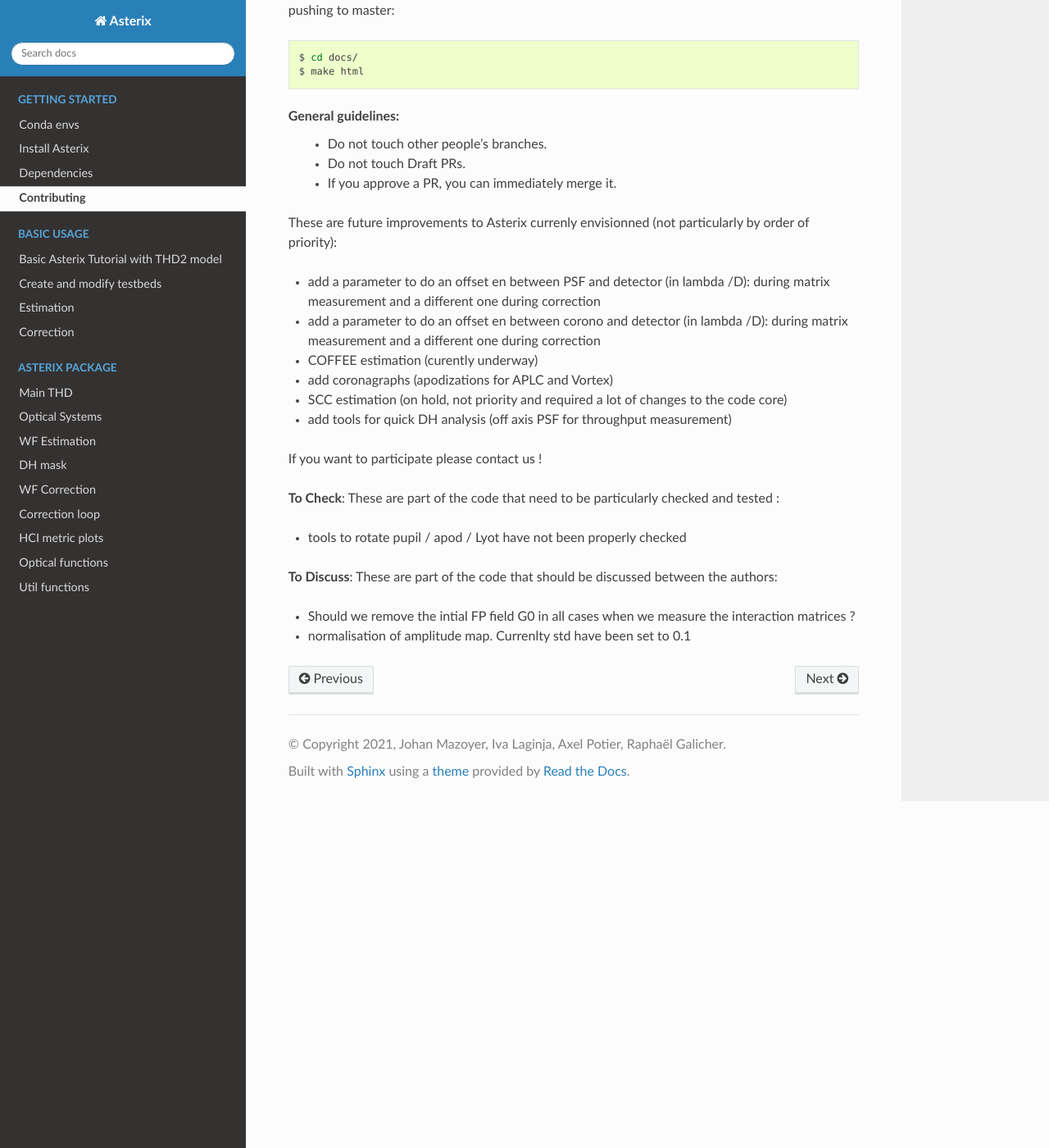
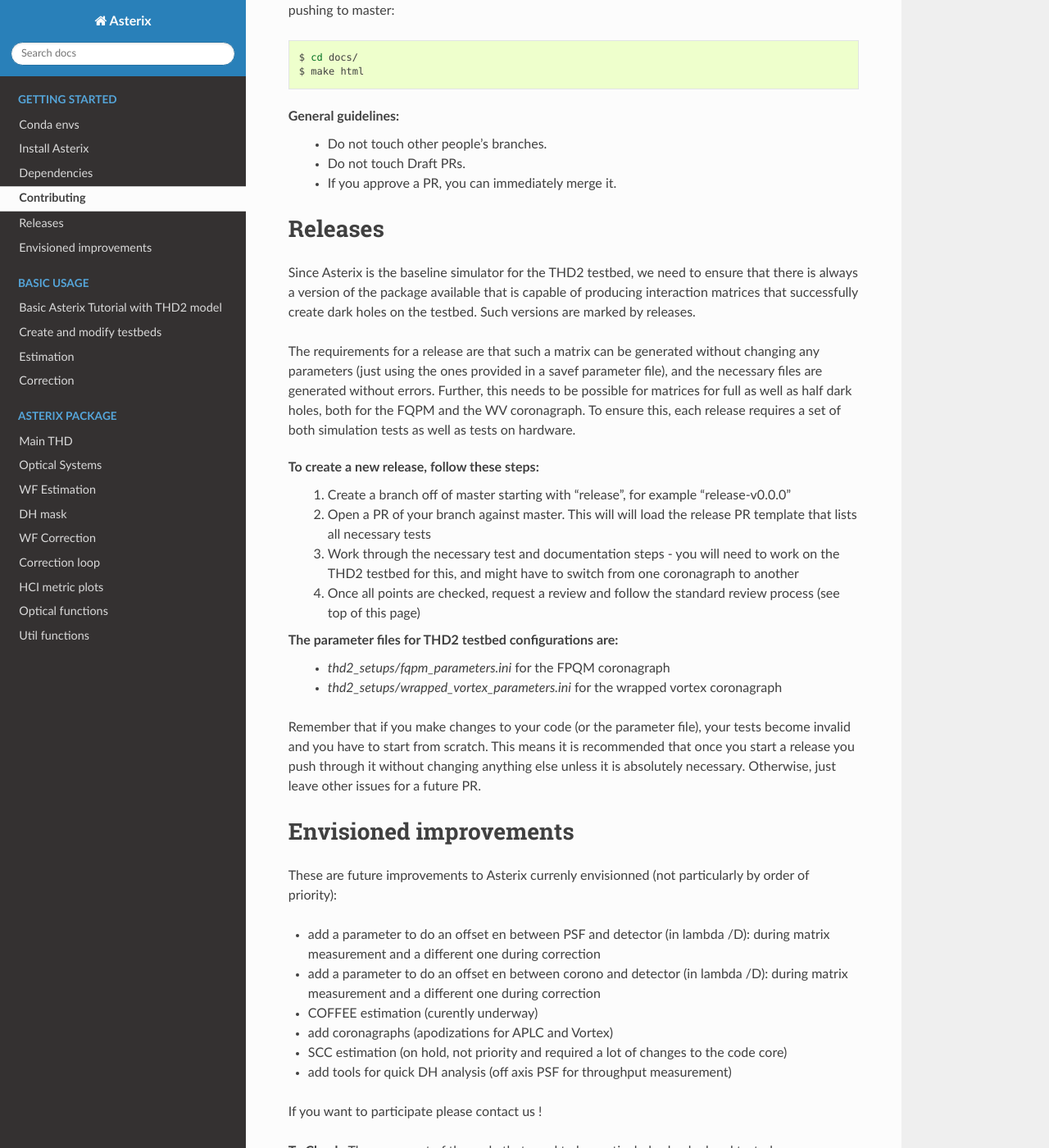
Before and after one commit to johanmazoyer/Asterix, a Sphinx documentation site: the page built from docs/todo.rst, in a window 1280 px wide and 1400 px high, scrolled down 786 px. Shown: the whole window at 82% size. Built offline with Sphinx 7.4.7 and the Read the Docs theme 2.0.0, drawn with Linux system fonts in a browser that asks for light colours.

Commit message:
Add instructions on how to make a release to docs

```diff
--- a/docs/todo.rst
+++ b/docs/todo.rst
@@ -42,6 +42,35 @@
     * Do not touch Draft PRs.
     * If you approve a PR, you can immediately merge it.
 
+Releases
+----------
+
+Since Asterix is the baseline simulator for the THD2 testbed, we need to ensure that there is always a version of the
+package available that is capable of producing interaction matrices that successfully create
+dark holes on the testbed. Such versions are marked by releases.
+
+The requirements for a release are that such a matrix can be generated without changing any parameters (just using the
+ones provided in a savef parameter file), and the necessary files are generated without errors. Further, this needs to
+be possible for matrices for full as well as half dark holes, both for the FQPM and the WV coronagraph. To ensure this,
+each release requires a set of both simulation tests as well as tests on hardware.
+
+To create a new release, follow these steps:
+    1. Create a branch off of master starting with "release", for example "release-v0.0.0"
+    2. Open a PR of your branch against master. This will will load the release PR template that lists all necessary tests
+    3. Work through the necessary test and documentation steps - you will need to work on the THD2 testbed for this, and might have to switch from one coronagraph to another
+    4. Once all points are checked, request a review and follow the standard review process (see top of this page)
+
+The parameter files for THD2 testbed configurations are:
+    - `thd2_setups/fqpm_parameters.ini` for the FPQM coronagraph
+    - `thd2_setups/wrapped_vortex_parameters.ini` for the wrapped vortex coronagraph
+
+Remember that if you make changes to your code (or the parameter file), your tests become invalid and you have to start from scratch.
+This means it is recommended that once you start a release you push through it without changing anything else unless it
+is absolutely necessary. Otherwise, just leave other issues for a future PR.
+
+Envisioned improvements
+-------------------------
+
 These are future improvements to Asterix currenly envisionned (not particularly by order of priority):
 
 - add a parameter to do an offset en between PSF and detector (in lambda /D): during matrix measurement and a different one during correction
```
